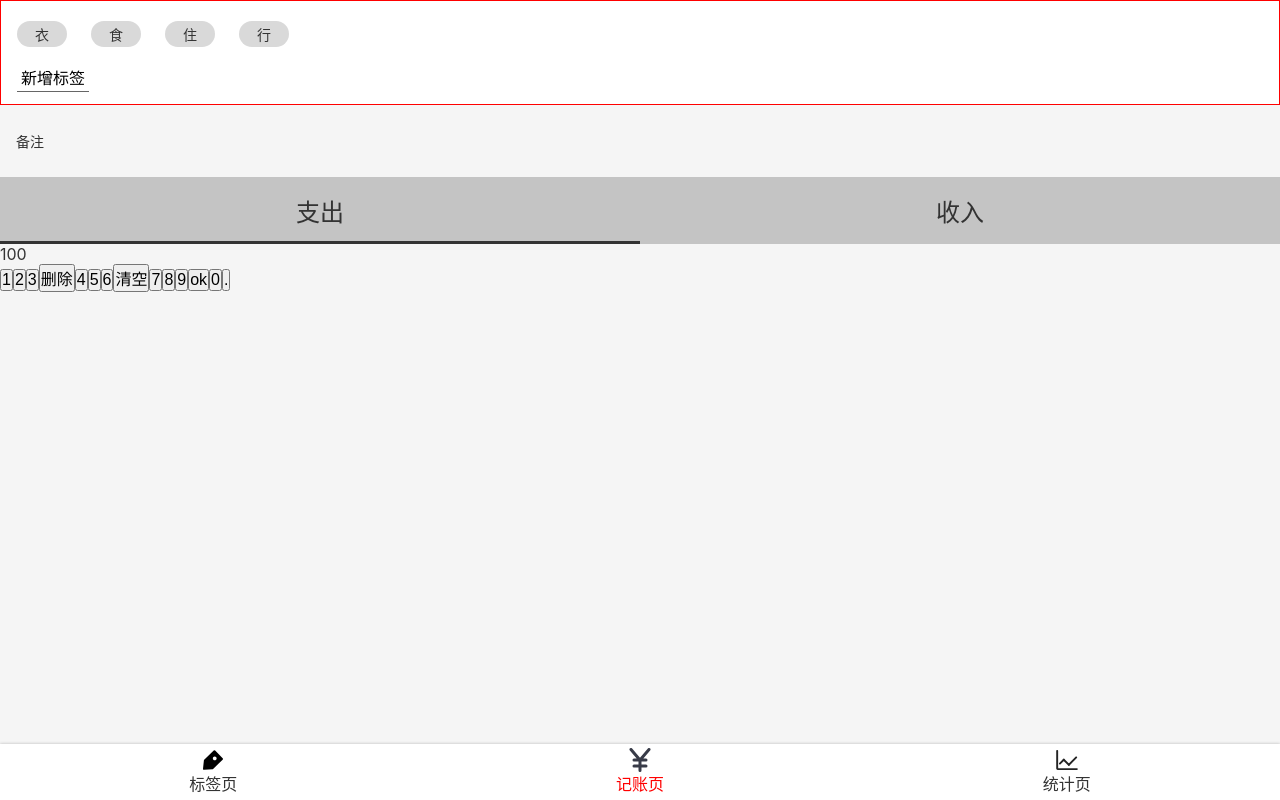
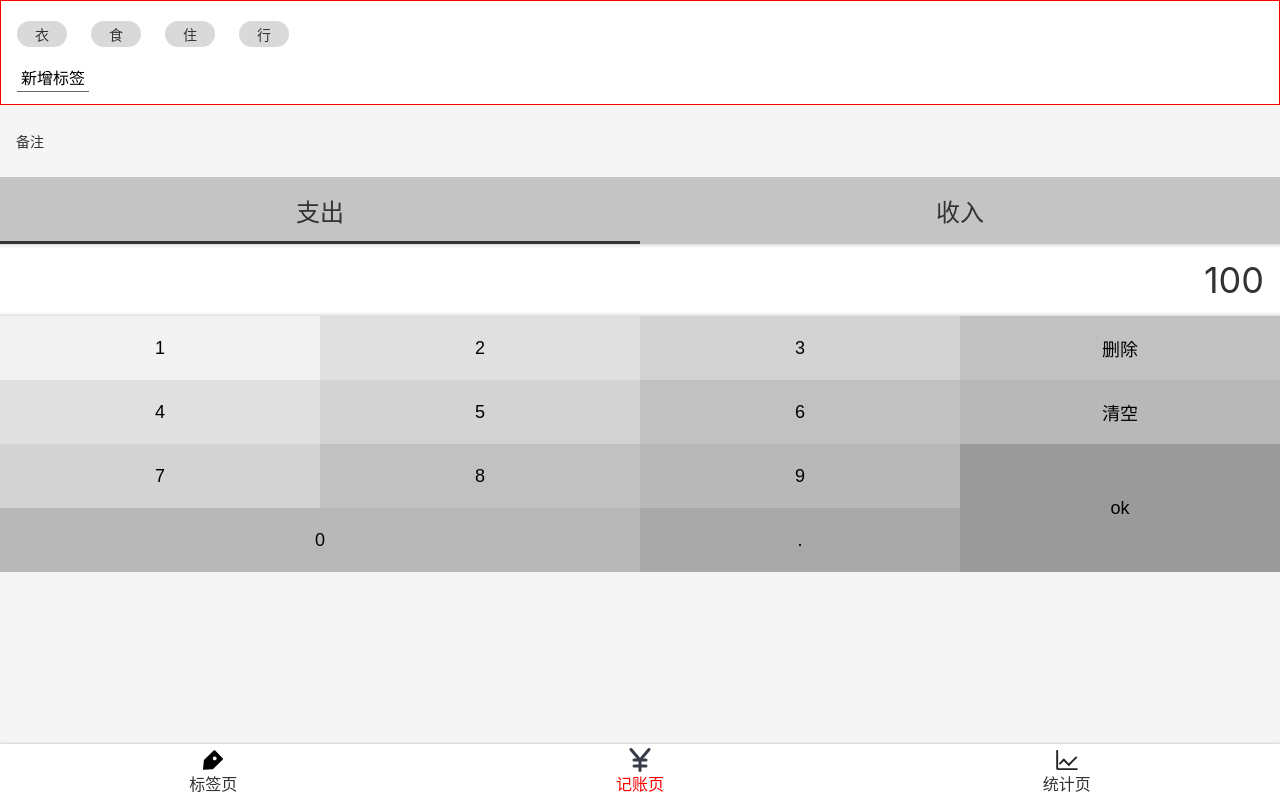
Before and after one commit to gongjianOnline/accountBookReact, a React app: page /#/money in a window 1280 px wide. Built offline with nearby package versions, Linux system fonts and the light colour scheme.

Commit message:
数字面板UI完成

```diff
--- a/src/index.scss
+++ b/src/index.scss
@@ -29,3 +29,8 @@
 :focus{
   outline: none;
 }
+.clearfix::after{
+  content: "";
+  display: block;
+  clear: both;
+}
--- a/src/views/Money.tsx
+++ b/src/views/Money.tsx
@@ -69,7 +69,61 @@
   }
 `
 const NumberPadSection = styled.section`
-
+  display: flex;
+  flex-direction: column;
+  >.output{
+    background: #fff;
+    font-size: 36px;
+    line-height: 72px;
+    text-align: right;
+    padding: 0 16px;
+    box-shadow: inset 0 -5px 5px -5px rgba(0,0,0,0.25),
+    inset 0 5px 5px -5px rgba(0,0,0,0.25);
+  }
+  >.pad{
+    >button{
+      font-size: 18px;
+      float: left;
+      width: 25%;
+      height: 64px;
+      border: none;
+      &.ok{
+        height: 128px;
+        float: right;
+      }
+      &.zero{
+        width: 50%;
+      }
+      &:nth-child(1){
+        background: #f2f2f2;
+      }
+      &:nth-child(2),
+      &:nth-child(5){
+        background: #E0E0E0;
+      }
+      &:nth-child(3),
+      &:nth-child(6),
+      &:nth-child(9){
+        background: #d3d3d3;
+      }
+      &:nth-child(4),
+      &:nth-child(7),
+      &:nth-child(10){
+        background: #c1c1c1;
+      }
+      &:nth-child(8),
+      &:nth-child(11),
+      &:nth-child(13){
+        background: #b8b8b8;
+      }
+      &:nth-child(12){
+        background: #9a9a9a;
+      }
+      &:nth-child(14){
+        background: #a9a9a9;
+      }
+    }
+  }
 `
 
 
@@ -100,8 +154,8 @@
                 </ul>
             </CategorySection>
             <NumberPadSection>
-                <div>100</div>
-                <div>
+                <div className="output">100</div>
+                <div className="pad clearfix">
                     <button>1</button>
                     <button>2</button>
                     <button>3</button>
@@ -113,9 +167,9 @@
                     <button>7</button>
                     <button>8</button>
                     <button>9</button>
-                    <button>ok</button>
-                    <button>0</button>
-                    <button>.</button>
+                    <button className="ok">ok</button>
+                    <button className="zero">0</button>
+                    <button className="dot">.</button>
                 </div>
             </NumberPadSection>
         </Layout>
```
